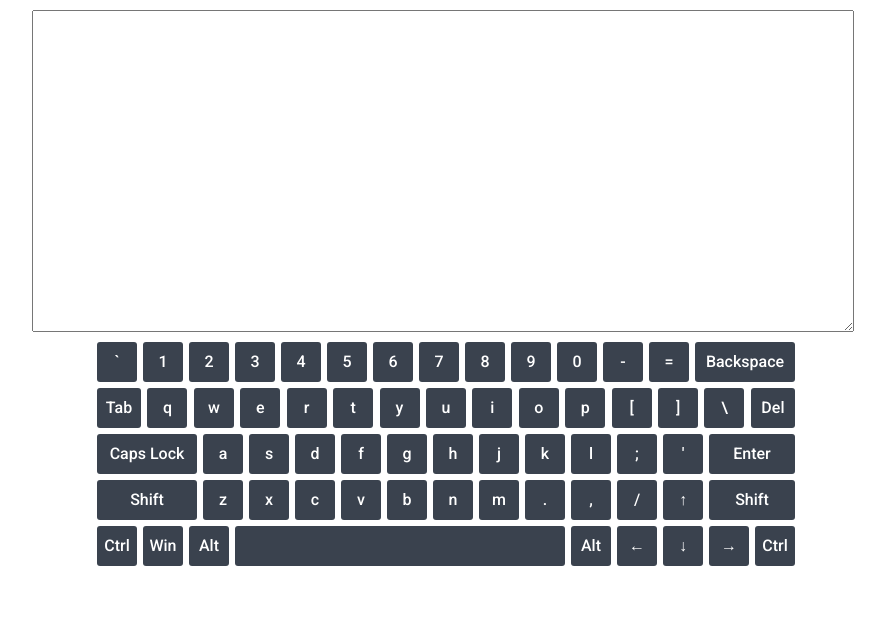
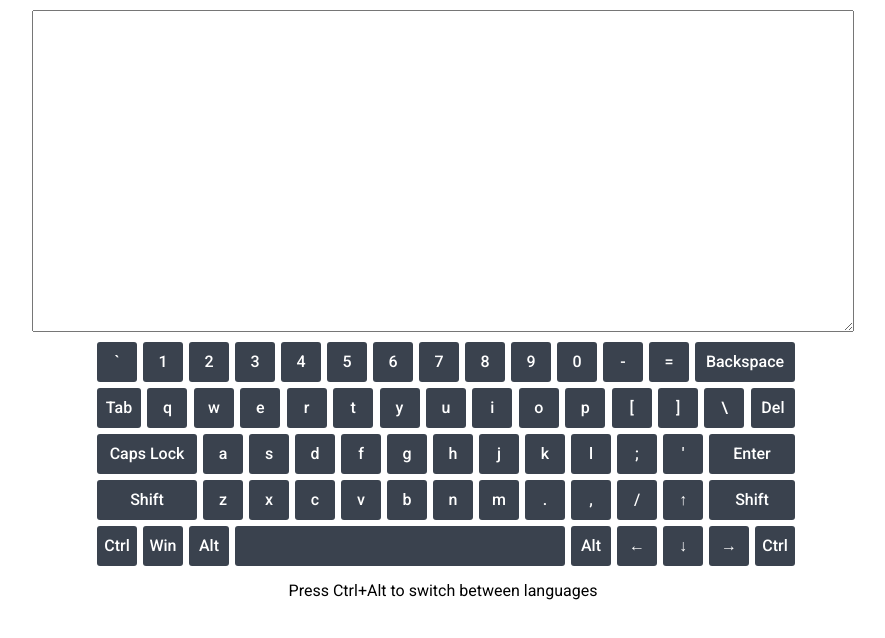
Before and after one commit to gitmaxx/codejam-virtual-keyboard, a website: page index.html in a window 1280 px wide. Shown: the whole page, without its empty margins (197-1082 px from the left). Drawn offline with nearby package versions, Linux system fonts and the light colour scheme.

Commit message:
feat: add info note to main page

```diff
--- a/script.js
+++ b/script.js
@@ -267,14 +267,18 @@ class Keyboard {
 window.addEventListener('DOMContentLoaded', () => {
   const wrapper = document.createElement('div');
   const inputArea = document.createElement('textarea');
+  const notes = document.createElement('div');
   wrapper.classList.add('wrapper');
   inputArea.classList.add('input_area');
+  notes.classList.add('notes');
+  notes.innerHTML = 'Press Ctrl+Alt to switch between languages';
   inputArea.setAttribute('rows', 6);
   inputArea.setAttribute('cols', 60);
   document.body.appendChild(wrapper);
   wrapper.appendChild(inputArea);
   const myKeyboard = new Keyboard();
   myKeyboard.init(wrapper, inputArea);
+  wrapper.appendChild(notes);
   document.addEventListener('keydown', (event) => {
     document.querySelector('.keyboard').dispatchEvent(new CustomEvent('kbd', {
       detail: {
--- a/style.scss
+++ b/style.scss
@@ -60,3 +60,9 @@
     border-radius: 50px
 
 }
+
+.notes {
+    margin: 10px auto;
+    width: 704px;
+    text-align: center;
+}
```
Also changed, not shown: style.css, 1 other file.
